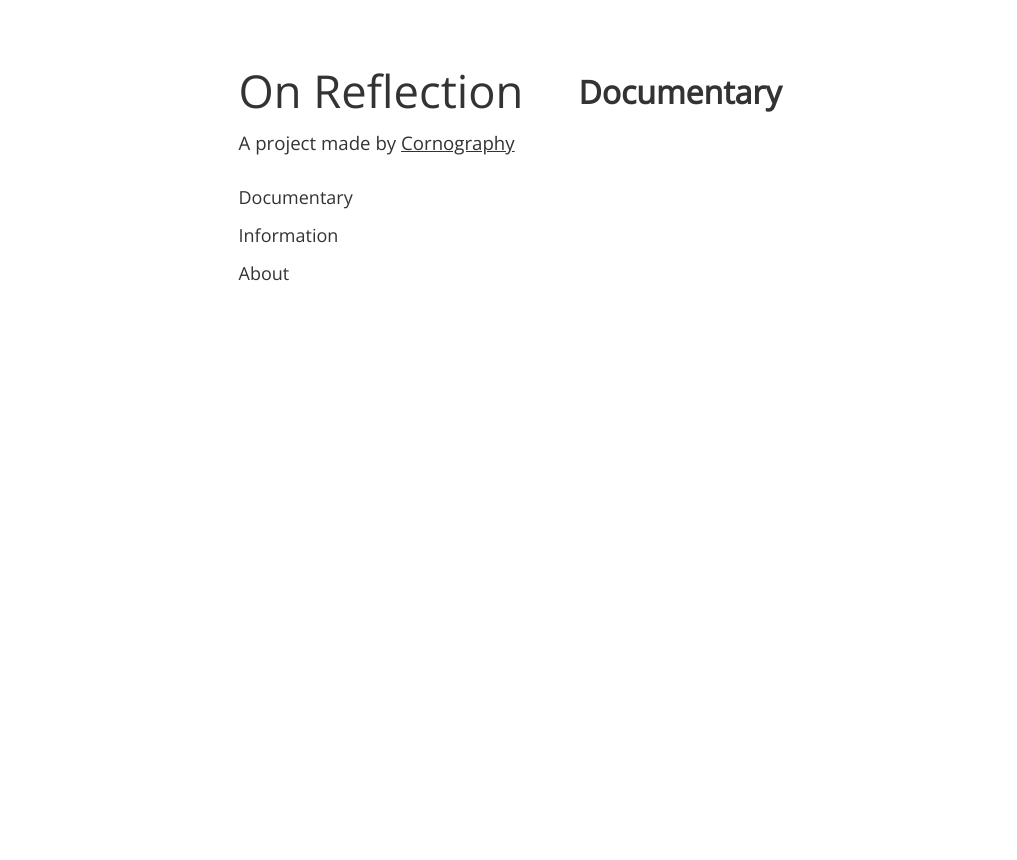
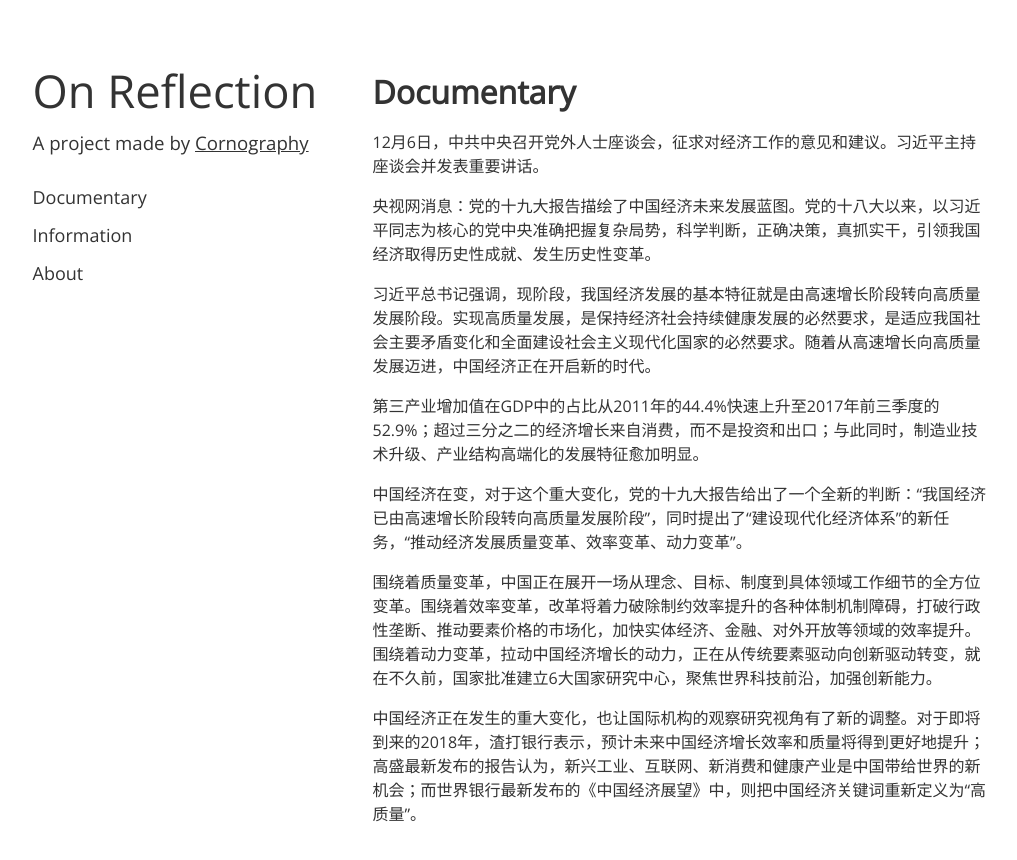
Before and after one commit to jasongao97/onref.me, a Vue app: page /documentary in a window 1280 px wide. Shown: the top 860 px of the page, without its empty margins (130-1147 px from the left). Before the commit the page ends 800 px from the top, so only its background shows below. Built offline with nearby package versions, Linux system fonts and the light colour scheme.

Commit message:
width change

```diff
--- a/src/App.vue
+++ b/src/App.vue
@@ -45,12 +45,13 @@ export default {
   opacity: 0;
 }
 .router-enter-active, .router-leave-active {
-  transition: opacity .5s ease .2s;
+  transition: opacity .3s ease .2s;
 }
 
 #app {
   font-family: 'Open Sans', sans-serif;
   color: #333;
+  max-width: 955px;
 }
 
 h1, h2 {
--- a/src/components/Documentary.vue
+++ b/src/components/Documentary.vue
@@ -1,6 +1,13 @@
 <template>
   <div class="hello">
     <h1>Documentary</h1>
+    <p>12月6日，中共中央召开党外人士座谈会，征求对经济工作的意见和建议。习近平主持座谈会并发表重要讲话。</p>
+    <p>央视网消息：党的十九大报告描绘了中国经济未来发展蓝图。党的十八大以来，以习近平同志为核心的党中央准确把握复杂局势，科学判断，正确决策，真抓实干，引领我国经济取得历史性成就、发生历史性变革。</p>
+    <p>习近平总书记强调，现阶段，我国经济发展的基本特征就是由高速增长阶段转向高质量发展阶段。实现高质量发展，是保持经济社会持续健康发展的必然要求，是适应我国社会主要矛盾变化和全面建设社会主义现代化国家的必然要求。随着从高速增长向高质量发展迈进，中国经济正在开启新的时代。</p>
+    <p>第三产业增加值在GDP中的占比从2011年的44.4%快速上升至2017年前三季度的52.9%；超过三分之二的经济增长来自消费，而不是投资和出口；与此同时，制造业技术升级、产业结构高端化的发展特征愈加明显。</p>
+    <p>中国经济在变，对于这个重大变化，党的十九大报告给出了一个全新的判断：“我国经济已由高速增长阶段转向高质量发展阶段”，同时提出了“建设现代化经济体系”的新任务，“推动经济发展质量变革、效率变革、动力变革”。</p>
+    <p>围绕着质量变革，中国正在展开一场从理念、目标、制度到具体领域工作细节的全方位变革。围绕着效率变革，改革将着力破除制约效率提升的各种体制机制障碍，打破行政性垄断、推动要素价格的市场化，加快实体经济、金融、对外开放等领域的效率提升。围绕着动力变革，拉动中国经济增长的动力，正在从传统要素驱动向创新驱动转变，就在不久前，国家批准建立6大国家研究中心，聚焦世界科技前沿，加强创新能力。</p>
+    <p>中国经济正在发生的重大变化，也让国际机构的观察研究视角有了新的调整。对于即将到来的2018年，渣打银行表示，预计未来中国经济增长效率和质量将得到更好地提升；高盛最新发布的报告认为，新兴工业、互联网、新消费和健康产业是中国带给世界的新机会；而世界银行最新发布的《中国经济展望》中，则把中国经济关键词重新定义为“高质量”。</p>
   </div>
 </template>
 
@@ -11,18 +18,9 @@ export default {
   name: 'Documentary',
   data () {
     return {
-      images: [
-        {id: 1, src: 'http://pic.ustb.wang/onref/1.JPG'},
-        {id: 2, src: 'http://pic.ustb.wang/onref/2.JPG'},
-        {id: 3, src: 'http://pic.ustb.wang/onref/3.JPG'},
-        {id: 4, src: 'http://pic.ustb.wang/onref/4.JPG'}
-      ]
     }
   },
   methods: {
-    changeMsg: function () {
-      this.ifShowInfo = true
-    }
   }
 }
 </script>
```
Also changed, not shown: 13 other files (tests, documents, lock files or other folders).
